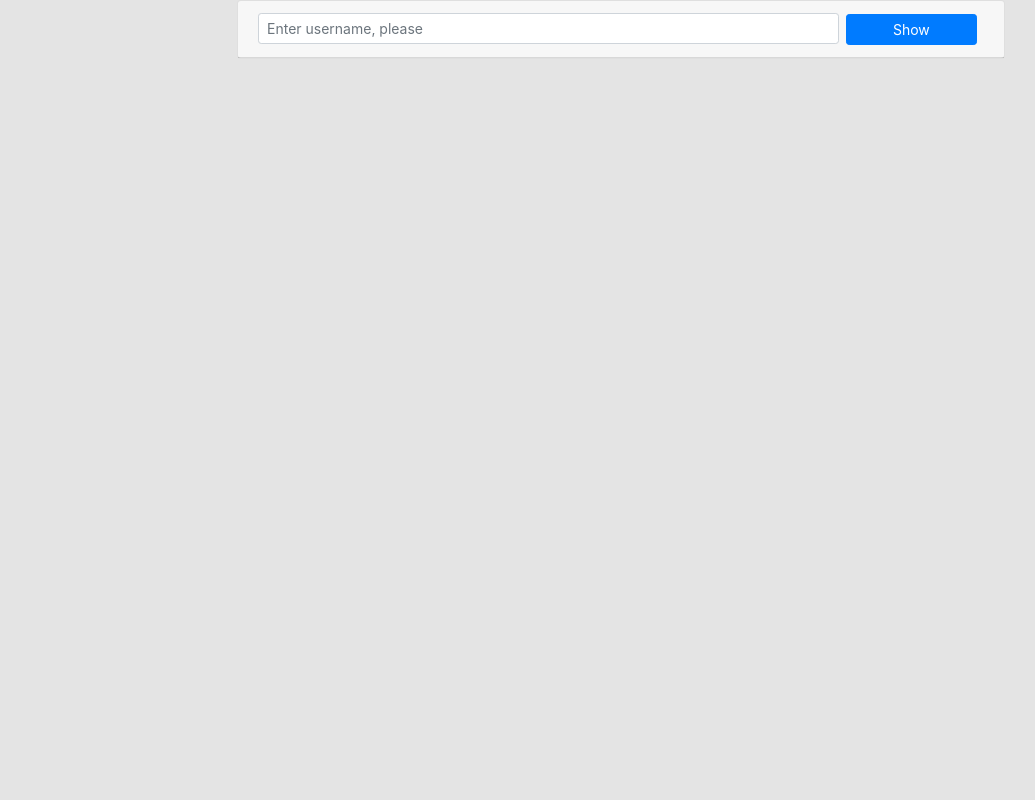
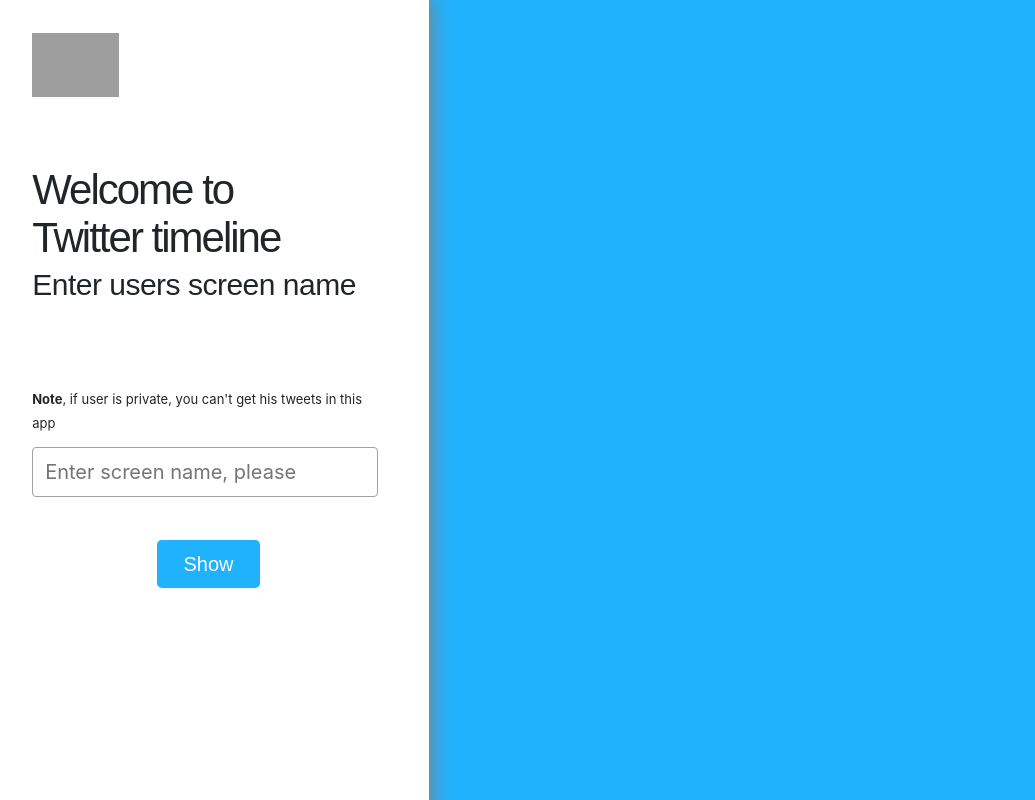
Before and after one commit to yarynka97/twitter_timeline, a React app: page /tweets/1 in a window 1280 px wide. Shown: the whole page, without its empty margins (19-1054 px from the left). Built offline with nearby package versions, Linux system fonts and the light colour scheme; grey boxes are pictures that could not be loaded; the HTML template or start-up script is replaced by a standard one.

Commit message:
Improved page design

```diff
--- a/package.json
+++ b/package.json
@@ -15,9 +15,10 @@
     "babel-loader": "^7.1.2",
     "babel-preset-react": "^6.23.0",
     "babel-preset-stage-2": "^6.22.0",
+    "bootstrap": "^4.0.0",
+    "css-img-loader": "^1.0.0",
     "css-loader": "^0.28.11",
     "style-loader": "^0.20.3",
-    "bootstrap": "^4.0.0",
     "webpack": "^4.0.1",
     "webpack-cli": "^2.0.10"
   },
--- a/src/client/components/App.jsx
+++ b/src/client/components/App.jsx
@@ -3,6 +3,7 @@
 import axios from 'axios'
 
 import Timeline from './Timeline';
+const config = require('../config');
 
 class App extends Component {
     state = {
@@ -13,10 +14,16 @@
 
     render() {
         return (
-            <div className="app card mb-3">
-                <div className="card-header">
-                    <input id="input" type="text" onKeyPress={this.handleEnter} required className="form-control form-control-sm" placeholder="Enter username, please" />
-                    <button disabled={this.state.buttonDisabled} className="btn btn-primary btn-sm" onClick={this.findTweets}>Show</button>
+            <div className="app">
+                <div className="input">
+                    <div className="logo">
+                        <img src="http://logos-download.com/wp-content/uploads/2016/02/Twitter_logo_bird_transparent_png-700x568.png" />
+                    </div>
+                    <h1>Welcome to <br />Twitter timeline</h1>
+                    <p>Enter users screen name</p>
+                    <span className="tip"><b>Note</b>, if user is private, you can't get his tweets in this app</span>
+                    <input id="input" type="text" onKeyPress={this.handleEnter} required className="" placeholder="Enter screen name, please" />
+                    <button disabled={this.state.buttonDisabled} className="btn btn-lg" onClick={this.findTweets}>Show</button>
                 </div>
                 <Timeline
                     tweets={this.state.tweets}
@@ -37,11 +44,12 @@
         });
         var userName = document.getElementById("input").value;
         if (userName === '') {
-            this.mistakeMessage('Enter username, please');
+            this.mistakeMessage('Enter users screen name, please');
+            this.setState({
+                buttonDisabled: false
+            });
         } else {
-            var tempUrl = 'http://localhost:8080/tweets';//'https://timeline-for-tweets.herokuapp.com/tweets'
-
-            axios.get(tempUrl, {
+            axios.get(config.serverUrl, {
                 params: {
                     user_name: userName
                 }
@@ -66,11 +74,10 @@
         this.setState({
             tweets: [{
                 id: 1,
-                created_at: '',
-                user: {
-                    screen_name:'Some mistake'
-                },
-                text: message
+                date: '',
+                screenName:'Some mistake',
+                text: message,
+                imgUrl: [config.mistakeImg]
             }],
             class: 'mistake card-body'
         });
--- a/src/client/components/Tweet.jsx
+++ b/src/client/components/Tweet.jsx
@@ -4,7 +4,7 @@
 class Tweet extends Component {
     render() {
         return (
-            <div className="card twit-margin">
+            <div className="card twit-post-box">
                 <div className={this.props.className}>
                     <p className="card-title font-weight-bold name">{this.props.tweet.screenName}</p>
                     <span className="date card-subtitle mb-2">{this.formatDate(this.props.tweet.date)}</span>
@@ -12,9 +12,9 @@
                         {this.props.tweet.text}
                     </div>
                     {
-                        this.props.tweet.imgUrl.map(url => {
+                        this.props.tweet.imgUrl.map((url, index) => {
                             return (
-                                <img src={url} className="image" />
+                                <img src={url} key={index} className="image" />
                             )
                         })
 
--- /dev/null
+++ b/src/client/config.js
@@ -0,0 +1,6 @@
+module.exports={
+  "mistakeImg": "http://i2.cdn.turner.com/money/dam/assets/141224103109-investor-mistake-1024x576.jpg",
+  "logo": "http://logos-download.com/wp-content/uploads/2016/02/Twitter_logo_bird_transparent_png-700x568.png",
+  "serverUrl": "http://localhost:8080/api/tweets",
+  "extra":"https://timeline-for-tweets.herokuapp.com/tweets"
+};
--- a/src/server/index.js
+++ b/src/server/index.js
@@ -10,11 +10,10 @@
 app.use(cors({ origin: '*' }));
 app.use(express.static(__dirname + './../../dist'));
 
-app.get('/tweets', (req, res) => {
+app.get('/api/tweets', (req, res) => {
     var userName = req.query.user_name;
 
     Tweet(userName, res);
-
 });
 
 const server = app.listen(port, function () {
--- a/src/style.css
+++ b/src/style.css
@@ -1,24 +1,82 @@
 body {
-    background-color: #e4e4e4
-}
-
-button{
-    width: 18%
-}
-
-.app{
-    width: 60%;
-    margin-left: 20%;
+    background-color: #21b2fe;
+    z-index:1;
 }
 
 .timeline {
-    background-color: #e4e4e4
+    width: 100%
 }
 
-#input{
-    width:80%;
-    display: inline-block;
-    margin-right:1%
+.input {
+    width: 35%;
+    background-color: white;
+    box-shadow: 2px 0 20px grey;
+    height: 120vh;
+    padding: 2% 4%;
+    z-index: 10;
+    position: fixed;
+    top: 0;
+}
+
+#input {
+    border-color: #717274;
+    font-size: 1.25rem;
+    line-height: normal;
+    padding: .75rem;
+    border: 1px solid #a0a0a2;
+    border-radius: .25rem;
+    color: #2c2d30;
+    width: 100%;
+    max-width: 100%;
+    margin: .5rem 0;
+    transition: box-shadow 70ms ease-out,border-color 70ms ease-out;
+    box-shadow: none;
+    height: auto;
+}
+
+button {
+    background-color: #21b2fe;
+    border-color: #21b2fe;
+    color: snow;
+    font-family: sans-serif;
+    margin-top: 10%;
+    width: 30%;
+    margin-left: 36%;
+}
+    button:hover {
+        background-color: snow;
+        border-color: #21b2fe;
+        color: #21b2fe;
+    }
+
+h1 {
+    display: block;
+    font-size: 42px;
+    font-weight: 100;
+    line-height: 48px;
+    margin-top: 10%;
+    margin-bottom: 0;
+    letter-spacing: -2px;
+    font-family: Slack-Lato,appleLogo,sans-serif;
+}
+.input p {
+    letter-spacing: -0.5px;
+    font-family: Slack-Lato,appleLogo,sans-serif;
+    font-size: 30px;
+    margin-bottom: 5rem;
+}
+
+.logo img {
+    width: 25%;
+    margin: 2% 0 10%;
+}
+
+.tip {
+    font-weight: 400;
+    margin: 0 0 .25rem;
+    display: block;
+    font-size: small;
+    line-height: 1.5rem;
 }
 
 .name {
@@ -32,11 +90,15 @@
 }
 
 .twit .name {
-    color: #17a2b8;
+
+    color: #21b2fe;
 }
 
-.twit-margin{
-    margin-top:1%
+.twit-post-box {
+    margin-top: 2%;
+    width: 50%;
+    margin-left: 43%;
+    box-shadow: 4px -2px 20px grey
 }
 
 .mistake .name{
```
